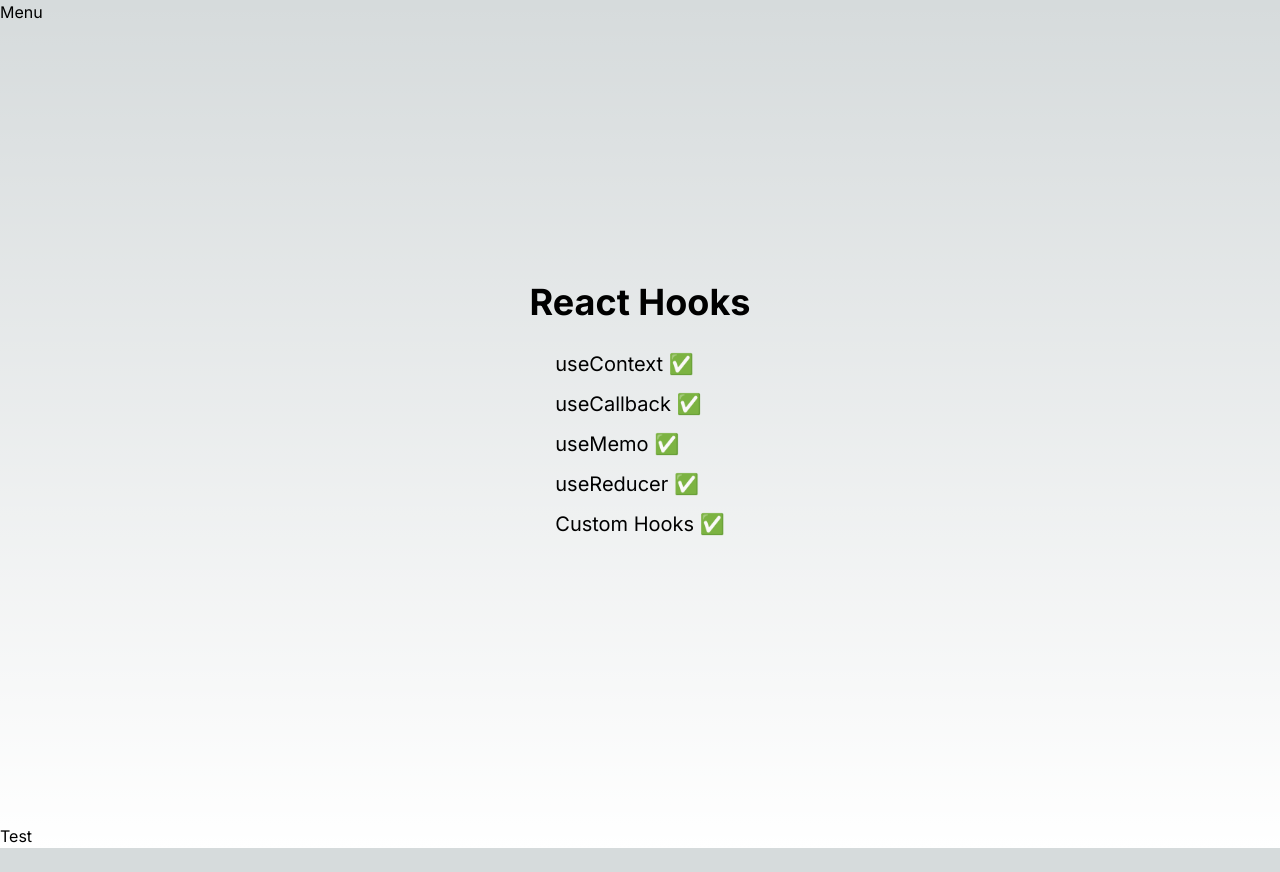
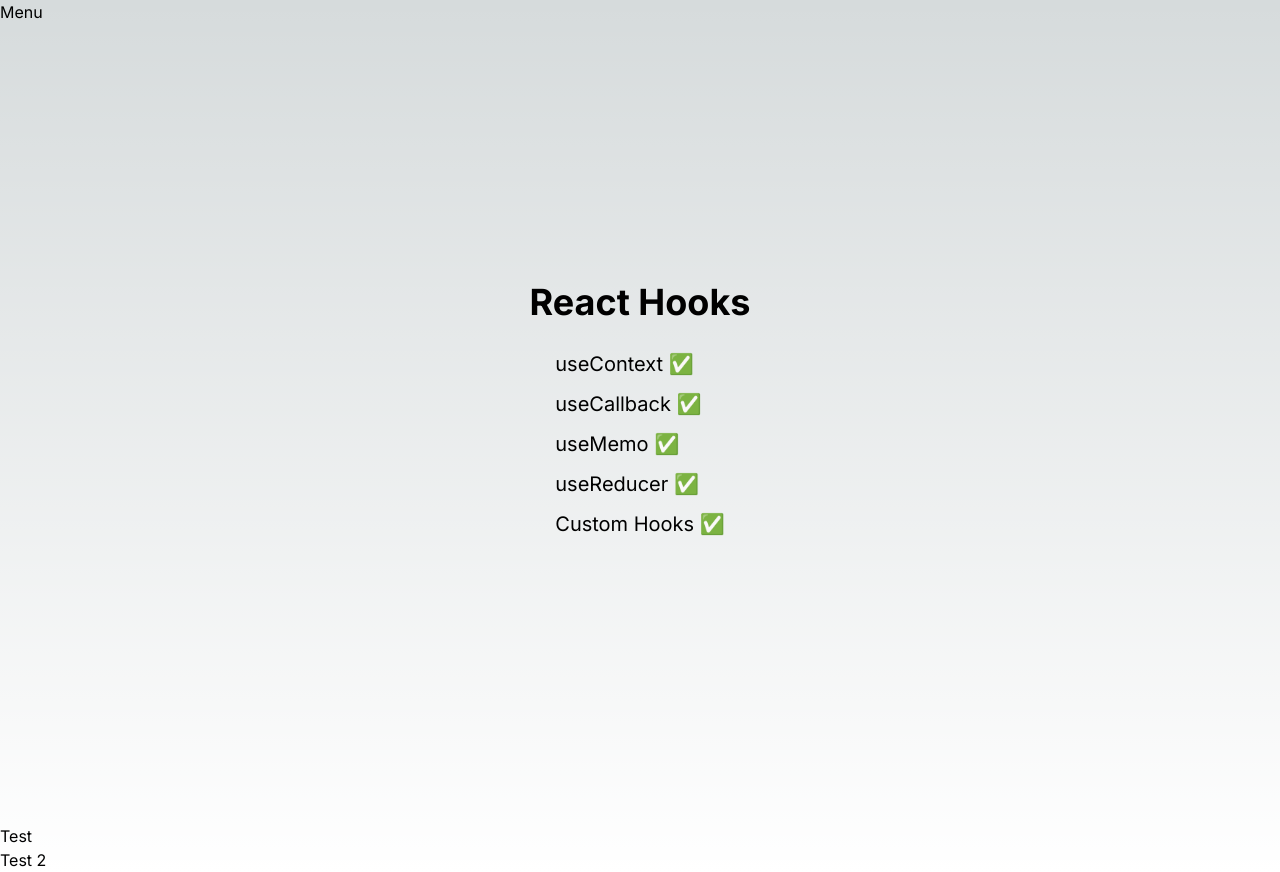
Before and after one commit to Davron77/Hooks, a Next.js app: page / in a window 1280 px wide. Before the commit the page ends 848 px from the top, so only its background shows below. Built offline with nearby package versions, Linux system fonts and the light colour scheme.

Commit message:
test 2 added

```diff
--- a/app/page.tsx
+++ b/app/page.tsx
@@ -28,6 +28,7 @@ const Home = () => {
       </main>
       <footer>
         <h1>Test</h1>
+        <h2>Test 2</h2>
       </footer>
     </>
   );
```
